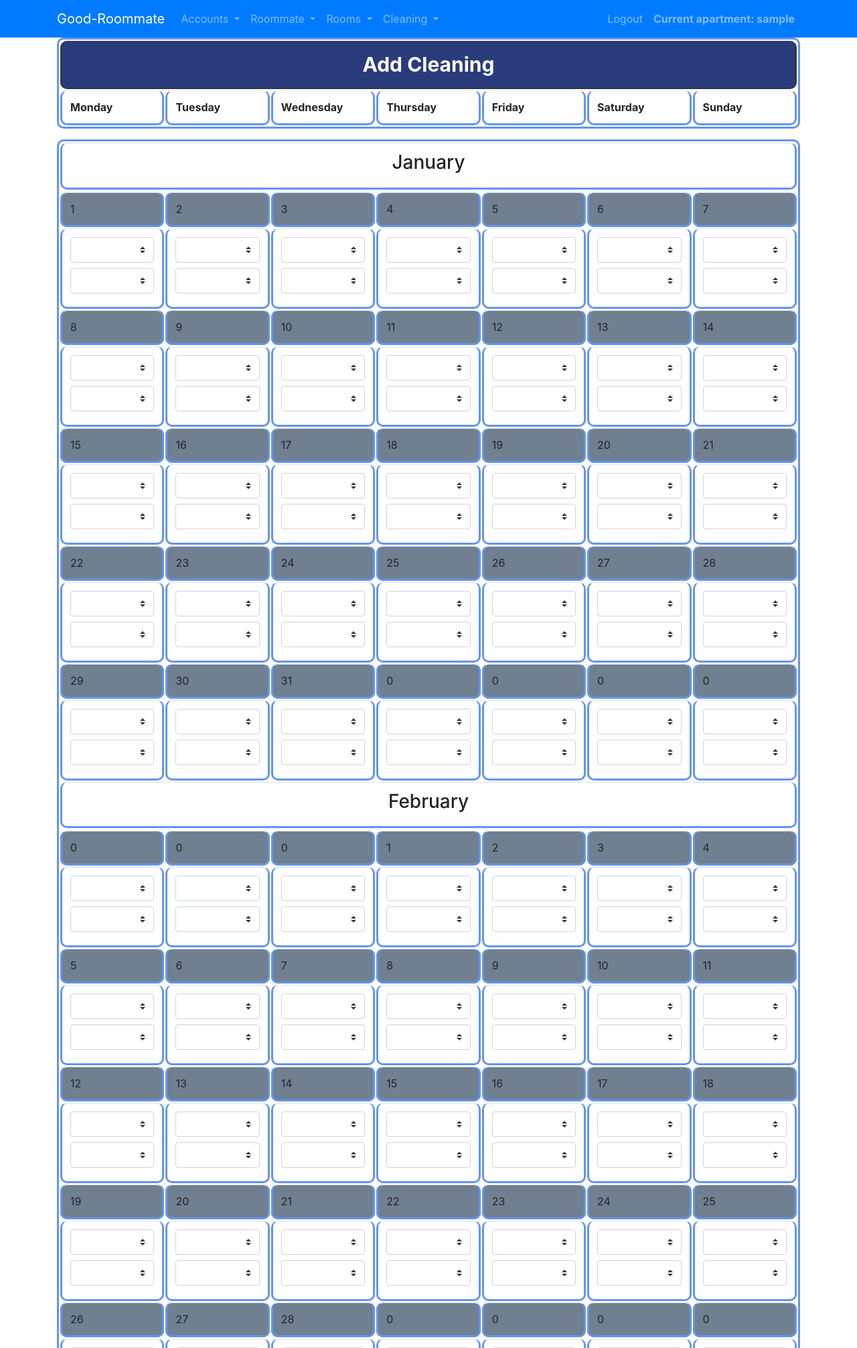
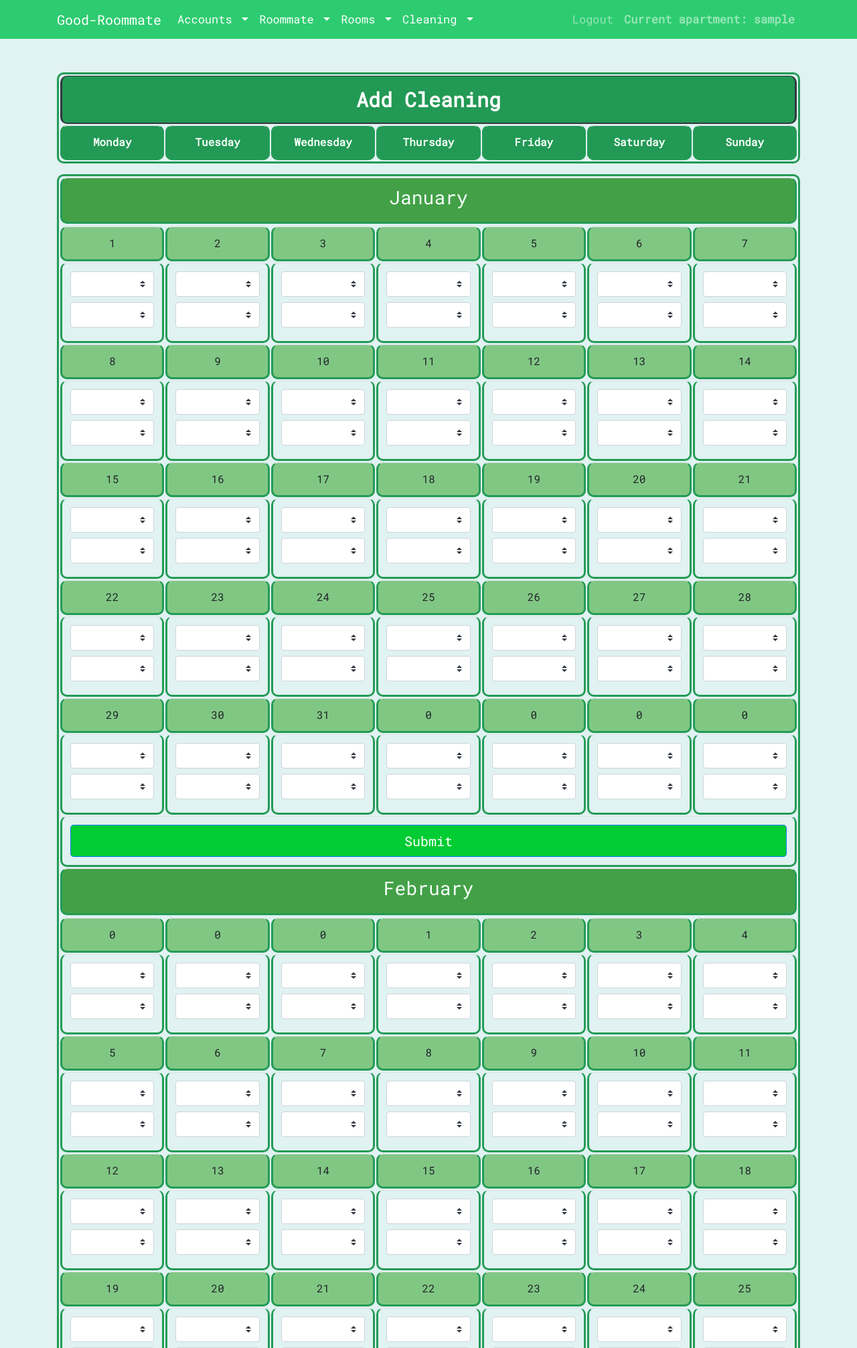
Before and after one commit to dawidbudzynski/roommates_schedule, a Django app: page /add_cleaning in a window 1280 px wide. Shown: the top 2012 px of the page at 67% size. Run offline with Django 3.2, Linux system fonts and the light colour scheme; a user stored in the database is signed in; tables that the repository leaves empty hold one stand-in row (values such as "Sample post"); lists and menus that the app fills with data are empty; some libraries are stand-ins or nearby versions.

Commit message:
css changed

```diff
--- a/roommates_app/static/css/style.css
+++ b/roommates_app/static/css/style.css
@@ -1,33 +1,74 @@
+body{
+    font-family: 'Roboto Mono', monospace;
+    background-color: #E0F2F1;
+}
+
+#content {
+    margin-top:50px;
+}
+p{
+    color: black;
+}
+
 .table {
     border-collapse: separate !important;
     table-layout: fixed;
     width: 100%;
+}
+.navbar{
+    background-color: #2ECC71;
+}
+.dropdown-item{
+    color: mintcream;
+    font-size: 15px;
+}
+.dropdown-item:hover{
+    color: mintcream;
+    font-size: 16px;
+}
+.nav-link {
+    font-size: 17px;
+    color: mintcream;
+}
+.navbar-nav > li > .dropdown-menu {
+    background-color: #66BB6A;
+    width: 200px;
+}
 
+.navbar-nav > li > .dropdown-menu > a:hover {
+    background-color: #4CAF50;
 }
 table, td, tr, th {
+    text-align: center;
     border-radius: 10px;
-    border: 3px solid cornflowerblue;
+    border: 3px solid #239B56;
 }
-/*td{*/
-    /*height: 80px;*/
-/*}*/
+h3 {
+   color: mintcream;
+}
 .day_row {
     height: 10px;
-    background-color: slategray;
+    background-color: #81C784;
 }
 .info_row {
     height: 80px;
-    background-color: mintcream;
+    background-color: #F1F8E9;
+    color: mintcream;
 }
-.month_row {
+.weekdays_row {
+    background-color: #229954;
+    color: mintcream;
+}
+.month_row>th {
     height: 30px;
+    background-color: #43A047;
 }
 thead {
     text-align: center;
     font-size: 30px;
 }
 #title{
-    background-color: #2A3B7C;
+    background-color: #229954;
 }
 #month{
     text-align: center;
@@ -62,4 +103,8 @@ select {
 }
 .btn-primary {
     width: 30%;
+    background-color: #00CC33;
 }
+.btn-primary:hover {
+    background-color: #009933;
+}
--- a/roommates_app/templates/add_cleaning.html
+++ b/roommates_app/templates/add_cleaning.html
@@ -6,7 +6,7 @@
             <th colspan="7" id="title">Add Cleaning</th>
         </tr>
         </thead>
-        <tr>
+        <tr class="weekdays_row">
             <th>Monday</th>
             <th>Tuesday</th>
             <th>Wednesday</th>
@@ -164,13 +164,14 @@
                                         </label>
                                     </td>
                                 </tr>
-                            {% endfor %}
+
                             {% endfor %}
                         <tr>
                             <td colspan="7">
                                 <input type="submit" value="Submit" class="btn btn-primary btn-lg btn-block">
                             </td>
                         </tr>
+                    {% endfor %}
                 </table>
             </form>
         </div>
--- a/roommates_app/templates/base.html
+++ b/roommates_app/templates/base.html
@@ -12,10 +12,12 @@
 
     <link rel="stylesheet" type="text/css" href="{% static 'css/style.css' %}"/>
 
+    <link href="https://fonts.googleapis.com/css?family=Roboto+Mono" rel="stylesheet">
+
     <title>Good-roommate</title>
 </head>
 <body>
-<nav class="navbar navbar-expand-lg navbar-dark bg-primary">
+<nav class="navbar navbar-expand-lg navbar-dark">
     <div class="container">
         <a class="navbar-brand" href="#">Good-Roommate</a>
         <button class="navbar-toggler" type="button" data-toggle="collapse" data-target="#navbarSupportedContent"
@@ -25,9 +27,9 @@
 
         <div class="collapse navbar-collapse" id="navbarSupportedContent">
             <ul class="navbar-nav mr-auto">
-                <li class="nav-item dropdown">
+                <li class="nav-item dropdown active">
                     <a class="nav-link dropdown-toggle" href="#" id="navbarDropdown" role="button"
-                       data-toggle="dropdown" aria-haspopup="true" aria-expanded="false">
+                       data-toggle="dropdown" aria-haspopup="true" aria-expanded="false" >
                         Accounts
                     </a>
                     <div class="dropdown-menu" aria-labelledby="navbarDropdown">
@@ -35,7 +37,7 @@
                         <a class="dropdown-item" href="{% url 'show-account' %}">Show account</a>
                     </div>
                 </li>
-                <li class="nav-item dropdown">
+                <li class="nav-item dropdown active">
                     <a class="nav-link dropdown-toggle" href="#" id="navbarDropdown" role="button"
                        data-toggle="dropdown" aria-haspopup="true" aria-expanded="false">
                         Roommate
@@ -45,22 +47,22 @@
                         <a class="dropdown-item" href="{% url 'show-roommate' %}">Show roommates</a>
                     </div>
                 </li>
-                <li class="nav-item dropdown">
+                <li class="nav-item dropdown active">
                     <a class="nav-link dropdown-toggle" href="#" id="navbarDropdown" role="button"
                        data-toggle="dropdown" aria-haspopup="true" aria-expanded="false">
                         Rooms
                     </a>
-                    <div class="dropdown-menu" aria-labelledby="navbarDropdown">
+                    <div class="dropdown-menu active" aria-labelledby="navbarDropdown">
                         <a class="dropdown-item" href="{% url 'add-room' %}">Add room</a>
                         <a class="dropdown-item" href="{% url 'show-room' %}">Show rooms</a>
                     </div>
                 </li>
-                <li class="nav-item dropdown">
+                <li class="nav-item dropdown active">
                     <a class="nav-link dropdown-toggle" href="#" id="navbarDropdown" role="button"
                        data-toggle="dropdown" aria-haspopup="true" aria-expanded="false">
                         Cleaning
                     </a>
-                    <div class="dropdown-menu" aria-labelledby="navbarDropdown">
+                    <div class="dropdown-menu active" aria-labelledby="navbarDropdown">
                         <a class="dropdown-item" href="{% url 'add-cleaning' %}">Add cleaning</a>
                         <a class="dropdown-item" href="{% url 'show-cleaning' %}">Show cleaning</a>
                     </div>
@@ -95,7 +97,7 @@
 
     </div>
 </nav>
-<div class="container">
+<div class="container" id="content">
     {% block content %}
     {% endblock %}
 </div>
--- a/roommates_app/views.py
+++ b/roommates_app/views.py
@@ -231,24 +231,17 @@ class AddCleaningView(LoginRequiredMixin, View):
                 roommate_result_id = request.POST['roommate_index_{}'.format(i)]
                 selected_roommate = Roommate.objects.get(id=roommate_result_id)
             else:
-                roommate_result_id = None
+                # roommate_result_id = None
                 selected_roommate = None
 
             if 'room_index_{}'.format(i) in request.POST:
                 room_result_id = request.POST['room_index_{}'.format(i)]
                 selected_room = Room.objects.get(id=room_result_id)
             else:
-                room_result_id = None
+                # room_result_id = None
                 selected_room = None
 
-            # if selected_roommate != None and selected_room != None:
-            #     if Cleaning.objects.filter(index=i).exists():
-            #         Cleaning.objects.filter(index=i).delete()
-
-            if request.user.is_authenticated:
-                account = request.user
-
-            if selected_room != None and selected_roommate != None:
+            if selected_room is not None and selected_roommate is not None:
                 if request.user.is_authenticated:
                     account = request.user
                 else:
@@ -256,19 +249,12 @@ class AddCleaningView(LoginRequiredMixin, View):
                 if Cleaning.objects.filter(index=i).exists():
                     Cleaning.objects.filter(index=i).delete()
                     Cleaning.objects.create(account=account, roommate=selected_roommate, room=selected_room, index=i)
-                Cleaning.objects.create(account=account, roommate=selected_roommate, room=selected_room, index=i)
+                else:
+                    Cleaning.objects.create(account=account, roommate=selected_roommate, room=selected_room, index=i)
 
             single_week_info.update(
                 {'day': i, 'selected_roommate': selected_roommate, 'selected_room': selected_room})
             all_weeks_info.append(single_week_info)
-
-        # sorted_all_weeks_info = sorted(all_weeks_info, key=itemgetter('day'))
-        # ctx = {
-        #     'sorted_all_weeks_info': sorted_all_weeks_info}
-        #
-        # return render(request,
-        #               template_name='test.html',
-        #               context=ctx)
 
         return HttpResponseRedirect('/show_cleaning')
 
```
Also changed, not shown: roommates_app/calendar_days.py (+0 -52 lines), roommates_app/templates/cleaning_result.html (+15 -15 lines), roommates_app/templates/login.html (+18 -5 lines). Lines whose indentation alone changed are shown as unchanged.
